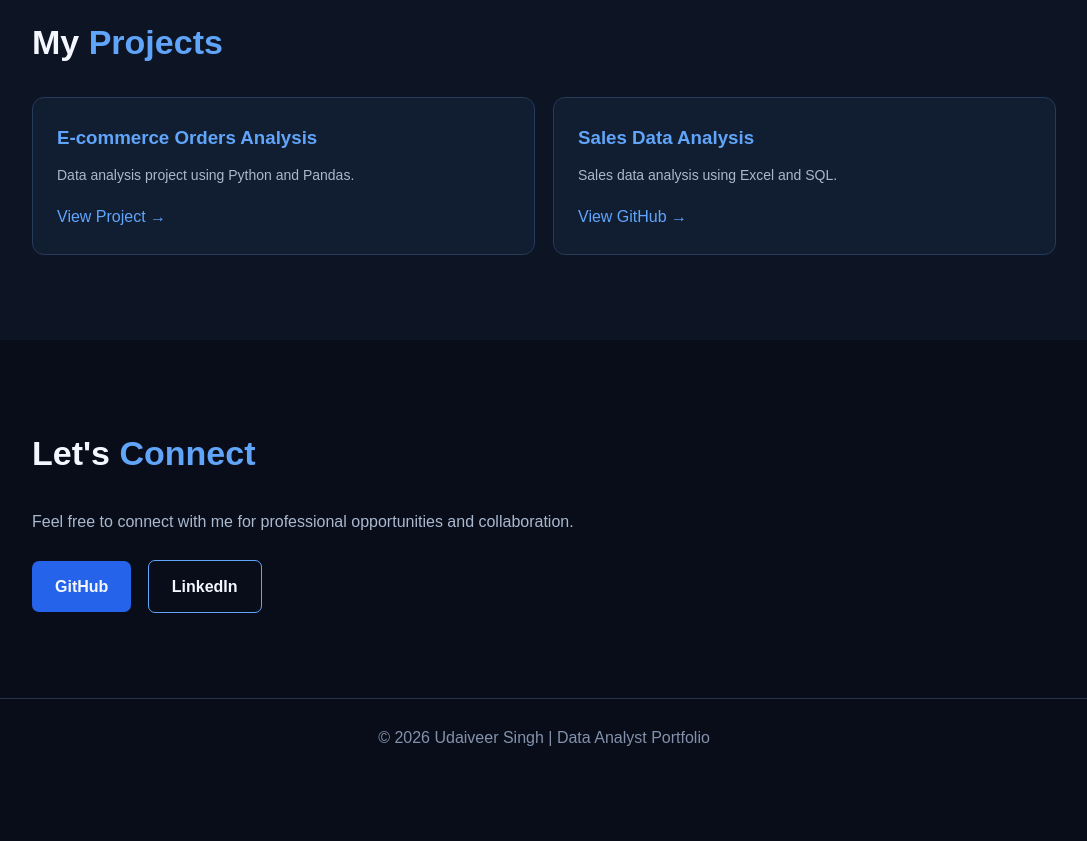
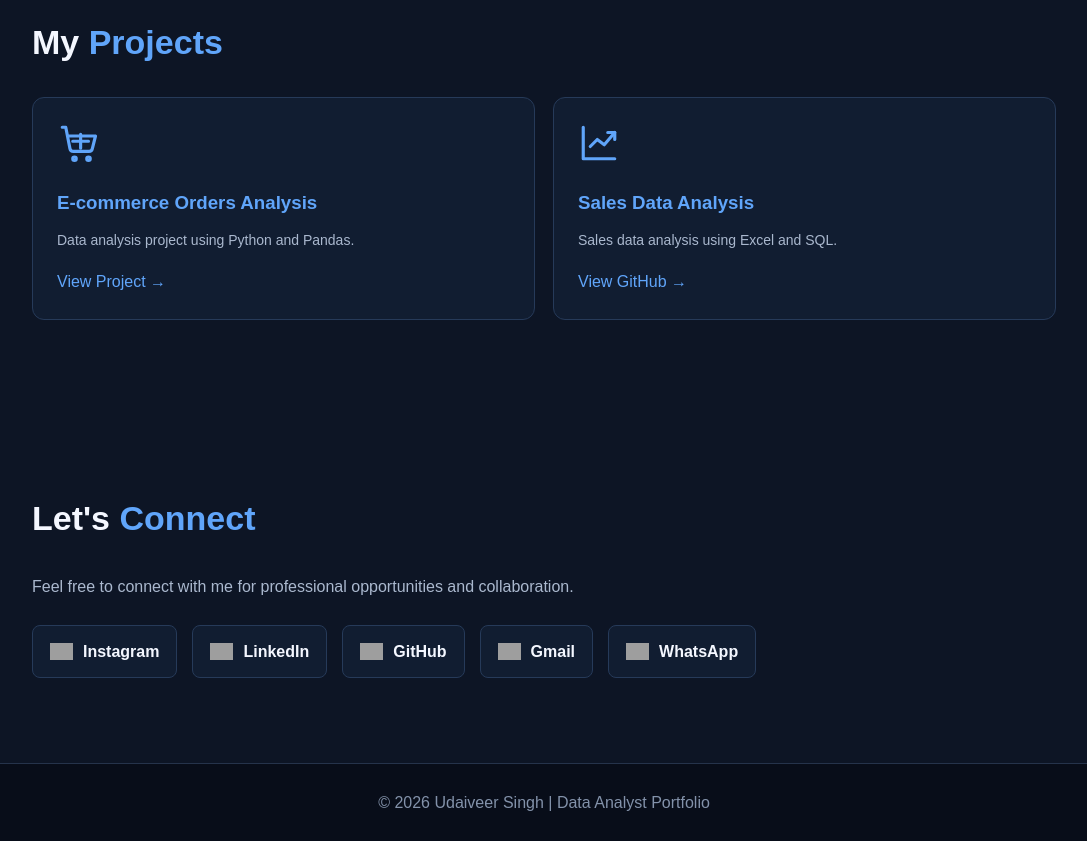
Before and after one commit to udaiveersingh08/udaiveer_portfolio, a plain HTML site: page index.html in a window 1280 px wide. Shown: the part 1740-2581 px from the top of the page, without its empty margins (96-1183 px from the left). Before the commit the page ends 2516 px from the top, so only its background shows below. Drawn offline with Linux system fonts and the light colour scheme; grey boxes are pictures that could not be loaded.

Commit message:
Update index.html

```diff
--- a/index.html
+++ b/index.html
@@ -71,6 +71,41 @@
     .card h3 { color: #60a5fa; margin-bottom: 10px; }
     .card p { color: #aab8ce; font-size: 14px; }
     .project-link { display: inline-block; margin-top: 15px; color: #60a5fa; }
+
+    .project-icon {
+      width: 42px;
+      height: 42px;
+      margin-bottom: 15px;
+      color: #60a5fa;
+    }
+
+    .contact-links {
+      display: flex;
+      flex-wrap: wrap;
+      gap: 15px;
+      margin-top: 25px;
+    }
+    .contact-link {
+      display: inline-flex;
+      align-items: center;
+      gap: 10px;
+      padding: 12px 17px;
+      background: #111d31;
+      border: 1px solid #263a59;
+      border-radius: 8px;
+      transition: .25s;
+      font-weight: bold;
+    }
+    .contact-link:hover {
+      border-color: #60a5fa;
+      transform: translateY(-4px);
+    }
+    .contact-link img {
+      width: 23px;
+      height: 23px;
+      object-fit: contain;
+    }
+
     footer {
       text-align: center;
       padding: 25px;
@@ -119,7 +154,7 @@
     learning and building practical projects to improve my analytical
     and technical skills.
     <br><br>
-    Education: BA – First Year
+    Education: Bachelor of Arts – First Year
   </p>
 </section>
 
@@ -138,24 +173,65 @@
 <section class="about" id="projects">
   <h2>My <span>Projects</span></h2>
   <div class="projects">
+
     <div class="card">
+      <svg class="project-icon" viewBox="0 0 24 24" fill="none" stroke="currentColor" stroke-width="1.8" stroke-linecap="round" stroke-linejoin="round" aria-hidden="true">
+        <path d="M3 3h2l2.4 12.2a2 2 0 0 0 2 1.6h8.8a2 2 0 0 0 2-1.6L22 8H6"/>
+        <circle cx="10" cy="21" r="1"/>
+        <circle cx="18" cy="21" r="1"/>
+        <path d="M9 11h9M13.5 7v8"/>
+      </svg>
       <h3>E-commerce Orders Analysis</h3>
       <p>Data analysis project using Python and Pandas.</p>
       <a class="project-link" href="https://github.com/udaiveersinghchawda08-ai/ecommerce-orders-analysis">View Project →</a>
     </div>
+
     <div class="card">
+      <svg class="project-icon" viewBox="0 0 24 24" fill="none" stroke="currentColor" stroke-width="1.8" stroke-linecap="round" stroke-linejoin="round" aria-hidden="true">
+        <path d="M3 3v18h18"/>
+        <path d="M7 14l4-4 4 3 6-7"/>
+        <path d="M17 6h4v4"/>
+      </svg>
       <h3>Sales Data Analysis</h3>
       <p>Sales data analysis using Excel and SQL.</p>
       <a class="project-link" href="https://github.com/udaiveersinghchawda08-ai">View GitHub →</a>
     </div>
+
   </div>
 </section>
 
-<section id="contact">
+<section id="contact" class="contact">
   <h2>Let's <span>Connect</span></h2>
   <p class="muted">Feel free to connect with me for professional opportunities and collaboration.</p>
-  <a class="btn" href="https://github.com/udaiveersinghchawda08-ai">GitHub</a>
-  <a class="btn outline" href="https://www.linkedin.com/">LinkedIn</a>
+
+  <div class="contact-links">
+
+    <a class="contact-link" href="https://www.instagram.com/udaiveer_analyst/" target="_blank" rel="noopener noreferrer">
+      <img src="https://cdn.simpleicons.org/instagram/E4405F" alt="Instagram Logo">
+      Instagram
+    </a>
+
+    <a class="contact-link" href="https://www.linkedin.com/in/udaiveer-singh-data-analyst/" target="_blank" rel="noopener noreferrer">
+      <img src="https://cdn.simpleicons.org/linkedin/0A66C2" alt="LinkedIn Logo">
+      LinkedIn
+    </a>
+
+    <a class="contact-link" href="https://github.com/udaiveersinghchawda08-ai" target="_blank" rel="noopener noreferrer">
+      <img src="https://cdn.simpleicons.org/github/FFFFFF" alt="GitHub Logo">
+      GitHub
+    </a>
+
+    <a class="contact-link" href="mailto:udaiveersinghchawda08@gmail.com">
+      <img src="https://cdn.simpleicons.org/gmail/EA4335" alt="Gmail Logo">
+      Gmail
+    </a>
+
+    <a class="contact-link" href="https://www.whatsapp.com/" target="_blank" rel="noopener noreferrer">
+      <img src="https://cdn.simpleicons.org/whatsapp/25D366" alt="WhatsApp Logo">
+      WhatsApp
+    </a>
+
+  </div>
 </section>
 
 <footer>
```
